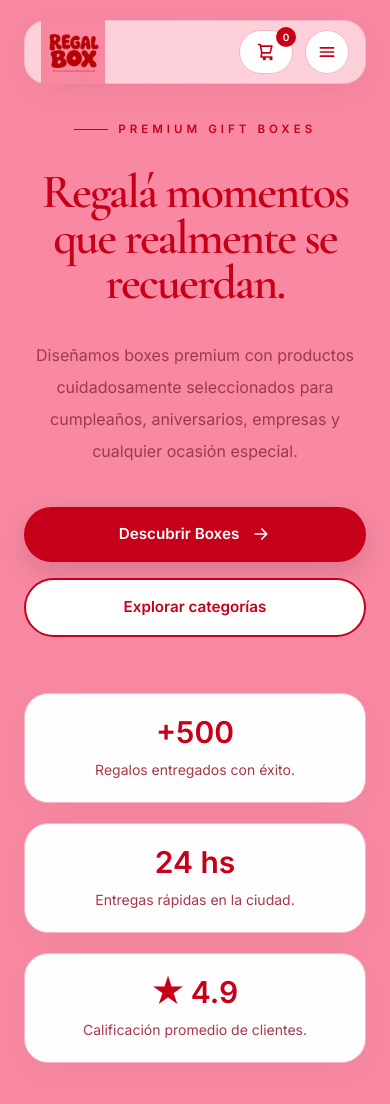
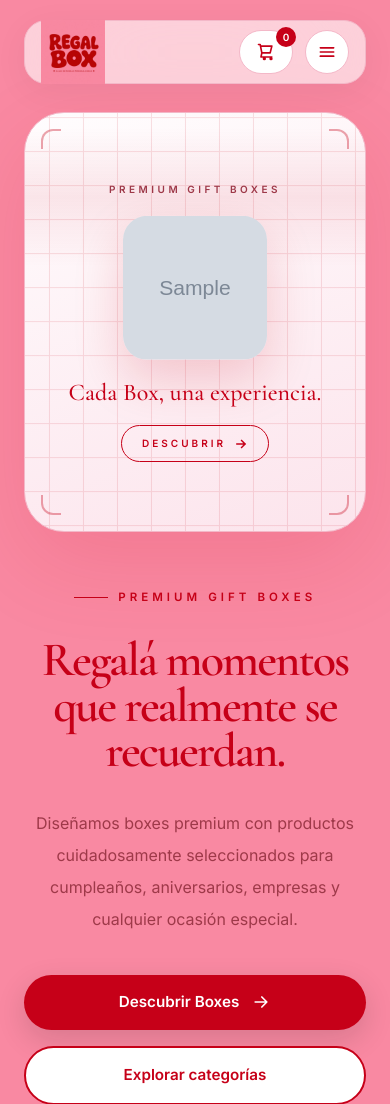
Before and after one commit to juanperdomo-9/regalbox, a Django app: page / in a window 390 px wide. Shown: the top 1104 px of the page. Run offline with Django 5.2, Linux system fonts and the light colour scheme; tables that the repository leaves empty hold one stand-in row (values such as "Sample post"); grey boxes marked "Sample" are stand-in pictures; data that the repository does not hold is empty; some libraries are stand-ins or nearby versions.

Commit message:
Gateway panel visible y primero en mobile (era lo que impresiona al entrar)
Co-Authored-By: Claude Sonnet 5 <noreply@anthropic.com>

```diff
--- a/templates/home.html
+++ b/templates/home.html
@@ -861,22 +861,22 @@
             <!-- GATEWAY PANEL -->
             <!-- ================================= -->
 
-            <div class="hidden lg:block">
+            <div class="order-first w-full lg:order-none">
 
                 <div
                     id="gatewayPanel"
-                    class="gateway-panel relative flex h-[620px] w-full flex-col items-center justify-center overflow-hidden px-10 text-center">
+                    class="gateway-panel relative flex h-[420px] w-full flex-col items-center justify-center overflow-hidden px-6 text-center sm:h-[480px] lg:h-[620px] lg:px-10">
 
                     <div class="gateway-grid"></div>
                     <div class="gateway-spotlight" id="gatewaySpotlight"></div>
                     <div class="gateway-scan"></div>
 
-                    <span class="gateway-corner absolute left-7 top-7 rounded-tl-xl border-l-2 border-t-2"></span>
-                    <span class="gateway-corner absolute right-7 top-7 rounded-tr-xl border-r-2 border-t-2"></span>
-                    <span class="gateway-corner absolute bottom-7 left-7 rounded-bl-xl border-b-2 border-l-2"></span>
-                    <span class="gateway-corner absolute bottom-7 right-7 rounded-br-xl border-b-2 border-r-2"></span>
-
-                    <span class="relative text-[11px] font-semibold uppercase tracking-[.45em] text-[#9E3949]">
+                    <span class="gateway-corner absolute left-4 top-4 h-5 w-5 rounded-tl-xl border-l-2 border-t-2 lg:left-7 lg:top-7 lg:h-[26px] lg:w-[26px]"></span>
+                    <span class="gateway-corner absolute right-4 top-4 h-5 w-5 rounded-tr-xl border-r-2 border-t-2 lg:right-7 lg:top-7 lg:h-[26px] lg:w-[26px]"></span>
+                    <span class="gateway-corner absolute bottom-4 left-4 h-5 w-5 rounded-bl-xl border-b-2 border-l-2 lg:bottom-7 lg:left-7 lg:h-[26px] lg:w-[26px]"></span>
+                    <span class="gateway-corner absolute bottom-4 right-4 h-5 w-5 rounded-br-xl border-b-2 border-r-2 lg:bottom-7 lg:right-7 lg:h-[26px] lg:w-[26px]"></span>
+
+                    <span class="relative text-[10px] font-semibold uppercase tracking-[.35em] text-[#9E3949] lg:text-[11px] lg:tracking-[.45em]">
                         Premium Gift Boxes
                     </span>
 
@@ -887,11 +887,11 @@
                     <img
                         src="{{ box.image.url }}"
                         alt="{{ box.name }}"
-                        class="gateway-float relative mt-8 h-64 w-64 rounded-[32px] object-cover shadow-[0_30px_70px_rgba(198,0,24,.18)]">
+                        class="gateway-float relative mt-5 h-36 w-36 rounded-[24px] object-cover shadow-[0_20px_50px_rgba(198,0,24,.18)] sm:h-44 sm:w-44 lg:mt-8 lg:h-64 lg:w-64 lg:rounded-[32px] lg:shadow-[0_30px_70px_rgba(198,0,24,.18)]">
 
                     {% else %}
 
-                    <div class="gateway-float relative mt-8 flex h-64 w-64 items-center justify-center rounded-[32px] bg-white text-6xl shadow-[0_30px_70px_rgba(198,0,24,.18)]">
+                    <div class="gateway-float relative mt-5 flex h-36 w-36 items-center justify-center rounded-[24px] bg-white text-4xl shadow-[0_20px_50px_rgba(198,0,24,.18)] sm:h-44 sm:w-44 lg:mt-8 lg:h-64 lg:w-64 lg:rounded-[32px] lg:text-6xl lg:shadow-[0_30px_70px_rgba(198,0,24,.18)]">
                         🎁
                     </div>
 
@@ -899,13 +899,13 @@
 
                     {% endwith %}
 
-                    <h3 class="relative mt-8 font-display text-4xl leading-none text-[#C60018]">
+                    <h3 class="relative mt-5 font-display text-2xl leading-none text-[#C60018] sm:text-3xl lg:mt-8 lg:text-4xl">
                         Cada Box, una experiencia.
                     </h3>
 
                     <a
                         href="#destacados"
-                        class="magnetic relative mt-8 inline-flex items-center gap-2 rounded-full border border-[#C60018] px-6 py-3 text-[11px] font-semibold uppercase tracking-[.35em] text-[#C60018] transition-all duration-300 hover:bg-[#C60018] hover:text-white">
+                        class="magnetic relative mt-5 inline-flex items-center gap-2 rounded-full border border-[#C60018] px-5 py-2.5 text-[10px] font-semibold uppercase tracking-[.3em] text-[#C60018] transition-all duration-300 hover:bg-[#C60018] hover:text-white lg:mt-8 lg:px-6 lg:py-3 lg:text-[11px] lg:tracking-[.35em]">
 
                         Descubrir
 
```
